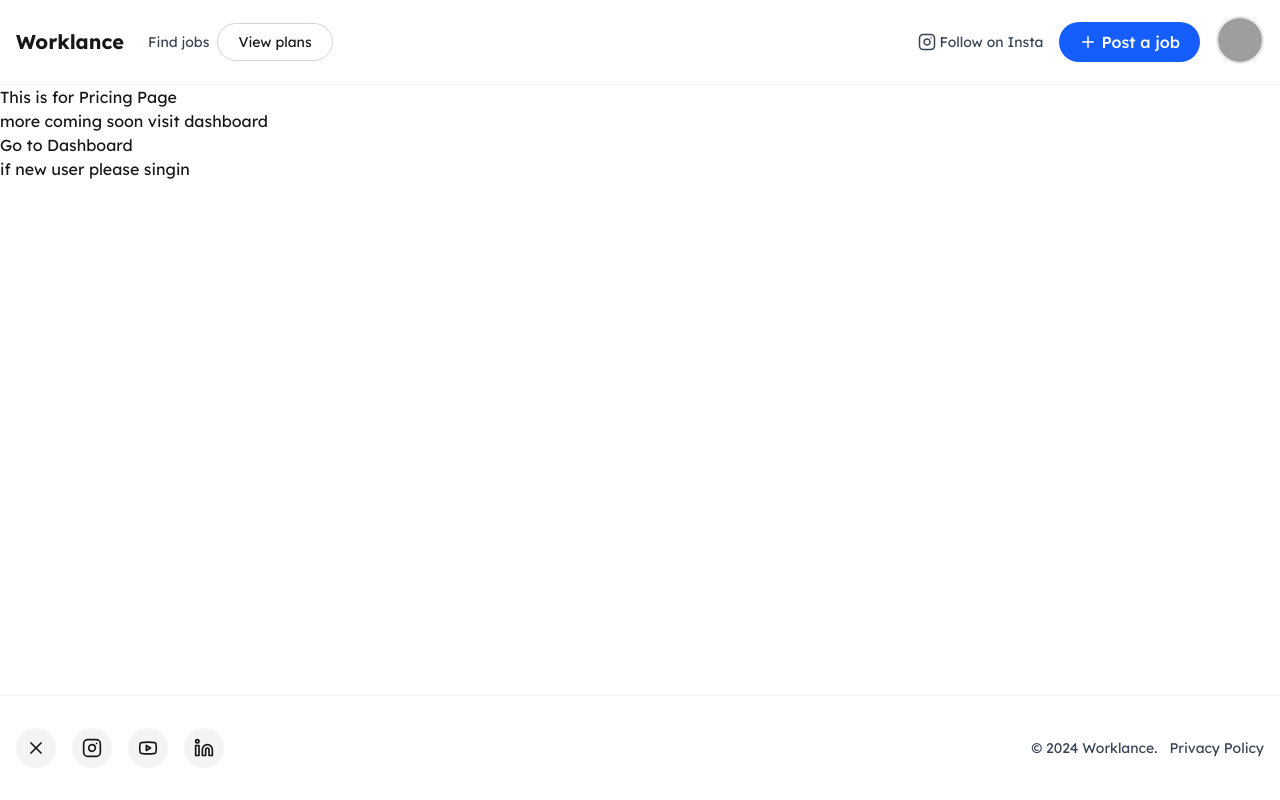
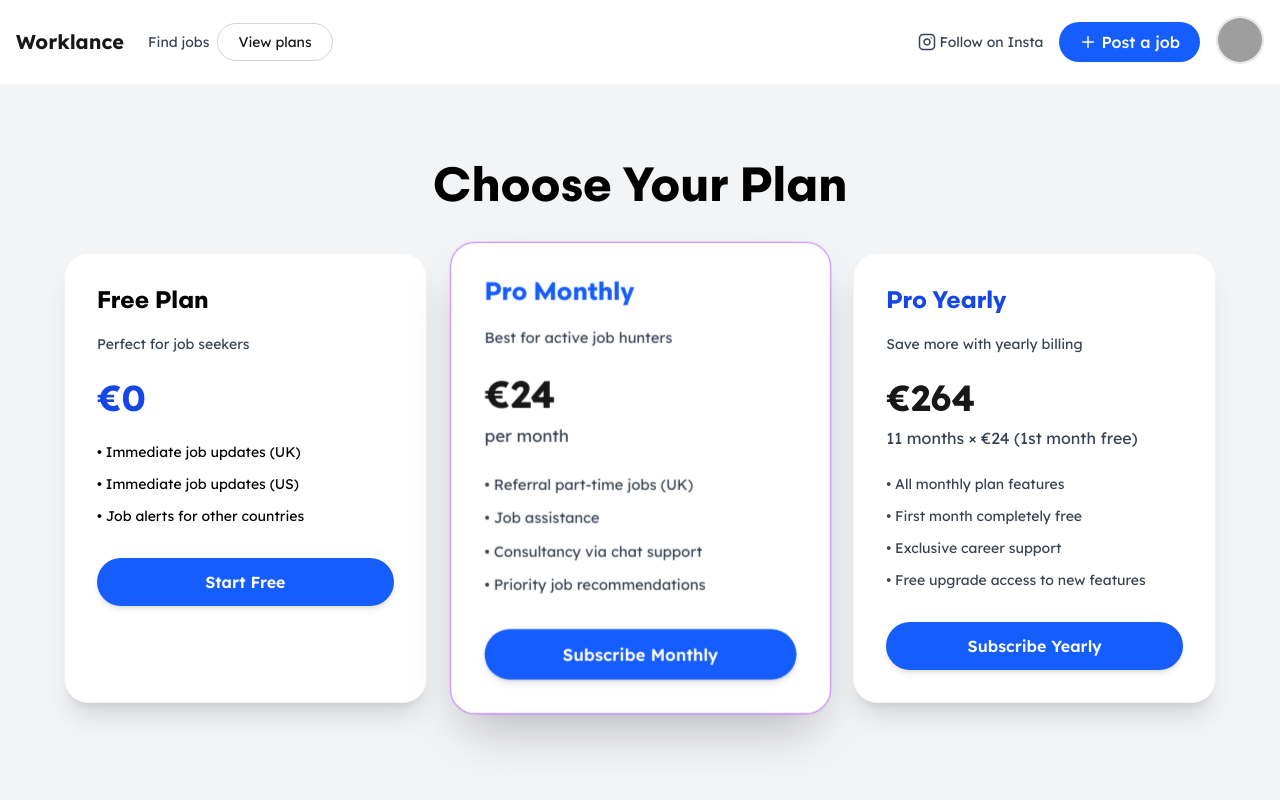
Before and after one commit to learnescrow/jobportal, a Next.js app: page /pricing in a window 1280 px wide. Shown: the top 800 px of the page. Built offline with nearby package versions, Linux system fonts and the light colour scheme; no server answers; grey boxes are pictures that could not be loaded.

Commit message:
pricing page added

```diff
--- a/app/pricing/page.tsx
+++ b/app/pricing/page.tsx
@@ -1,17 +1,104 @@
-import Link from "next/link";
+"use client";
+
+import { motion } from "framer-motion";
+import PaymentButton from "@/components/paymentbutton";
+import { easeOut } from "motion";
 
 export default function Pricing() {
+  const fadeUp = {
+    initial: { opacity: 0, y: 40 },
+    animate: { opacity: 1, y: 0 },
+    transition: { duration: 0.5, ease: easeOut },
+  };
+
   return (
-    <>
-      <section>
-        <p>This is for Pricing Page</p>
-        <p>more coming soon visit dashboard</p>
-        <Link href="/dashboard">Go to Dashboard</Link>
+    <div className="min-h-screen w-full bg-gray-100 from-slate-900 to-slate-950 py-20 px-4 flex flex-col items-center">
+      <motion.h1
+        initial={fadeUp.initial}
+        animate={fadeUp.animate}
+        transition={fadeUp.transition}
+        className="text-4xl md:text-5xl font-bold text-black mb-10 text-center">
+        Choose Your Plan
+      </motion.h1>
 
-        <p>
-          if new user please <Link href="/auth"> singin</Link>
-        </p>
-      </section>
-    </>
+      <div className="grid grid-cols-1 md:grid-cols-3 gap-8 max-w-6xl w-full">
+        {/* FREE PLAN */}
+        <motion.div
+          initial={fadeUp.initial}
+          animate={fadeUp.animate}
+          transition={fadeUp.transition}
+          className="backdrop-blur-xl bg-white border border-gray-100 rounded-3xl p-8 shadow-xl hover:shadow-2xl transition-all duration-300">
+          <h2 className="text-2xl font-semibold text-black mb-4">Free Plan</h2>
+          <p className="text-gray-700 text-sm mb-6">Perfect for job seekers</p>
+          <p className="text-4xl font-bold text-blue-700 mb-6">€0</p>
+
+          <ul className="space-y-3 text-black text-sm">
+            <li>• Immediate job updates (UK)</li>
+            <li>• Immediate job updates (US)</li>
+            <li>• Job alerts for other countries</li>
+          </ul>
+
+          <div className="mt-8">
+            <PaymentButton plan="free" label="Start Free" />
+          </div>
+        </motion.div>
+
+        {/* MONTHLY PLAN */}
+        <motion.div
+          initial={fadeUp.initial}
+          animate={fadeUp.animate}
+          transition={{ duration: 0.6, ease: "easeOut" }}
+          className="backdrop-blur-xl bg-white border border-purple-400 rounded-3xl p-8 shadow-2xl scale-105">
+          <h2 className="text-2xl font-semibold text-blue-600 mb-4">
+            Pro Monthly
+          </h2>
+          <p className="text-gray-700 text-sm mb-6">
+            Best for active job hunters
+          </p>
+
+          <p className="text-4xl font-bold text-blue mb-2">€24</p>
+          <p className="text-gray-700 mb-6">per month</p>
+
+          <ul className="space-y-3 text-gray-700 text-sm">
+            <li>• Referral part-time jobs (UK)</li>
+            <li>• Job assistance</li>
+            <li>• Consultancy via chat support</li>
+            <li>• Priority job recommendations</li>
+          </ul>
+
+          <div className="mt-8">
+            <PaymentButton plan="monthly" label="Subscribe Monthly" />
+          </div>
+        </motion.div>
+
+        {/* YEARLY PLAN */}
+        <motion.div
+          initial={fadeUp.initial}
+          animate={fadeUp.animate}
+          transition={{ duration: 0.7, ease: "easeOut" }}
+          className="backdrop-blur-xl bg-white border border-gray-100 rounded-3xl p-8 shadow-xl hover:shadow-2xl transition-all duration-300">
+          <h2 className="text-2xl font-semibold text-blue-700 mb-4">Pro Yearly</h2>
+          <p className="text-gray-700 text-sm mb-6">
+            Save more with yearly billing
+          </p>
+
+          <p className="text-4xl font-bold text-blue mb-2">€264</p>
+          <p className="text-gray-700 mb-6">
+            11 months × €24 (1st month free)
+          </p>
+
+          <ul className="space-y-3 text-gray-700 text-sm">
+            <li>• All monthly plan features</li>
+            <li>• First month completely free</li>
+            <li>• Exclusive career support</li>
+            <li>• Free upgrade access to new features</li>
+          </ul>
+
+          <div className="mt-8">
+            <PaymentButton plan="yearly" label="Subscribe Yearly" />
+          </div>
+        </motion.div>
+      </div>
+    </div>
   );
 }
--- /dev/null
+++ b/components/paymentbutton.tsx
@@ -0,0 +1,34 @@
+"use client";
+
+import React from "react";
+
+interface Props {
+  label: string;
+  plan: string;
+}
+
+export default function PaymentButton({ label, plan }: Props) {
+  return (
+    <button
+      type="button"
+      className="
+        w-full
+        py-3
+        px-5
+        rounded-full
+        bg-blue-600
+        text-white
+        font-semibold
+        hover:bg-purple-700
+        active:scale-95
+        transition-all
+        duration-200
+        shadow-md
+      "
+      onClick={() => {
+        console.log("Selected plan:", plan);
+      }}>
+      {label}
+    </button>
+  );
+}
--- a/package.json
+++ b/package.json
@@ -13,6 +13,7 @@
     "@iconify/react": "^6.0.2",
     "framer-motion": "^12.23.24",
     "lucide-react": "^0.554.0",
+    "motion": "^12.23.24",
     "next": "16.0.3",
     "react": "19.2.0",
     "react-dom": "19.2.0"
```
Also changed, not shown: 1 other file (tests, documents, lock files or other folders).
